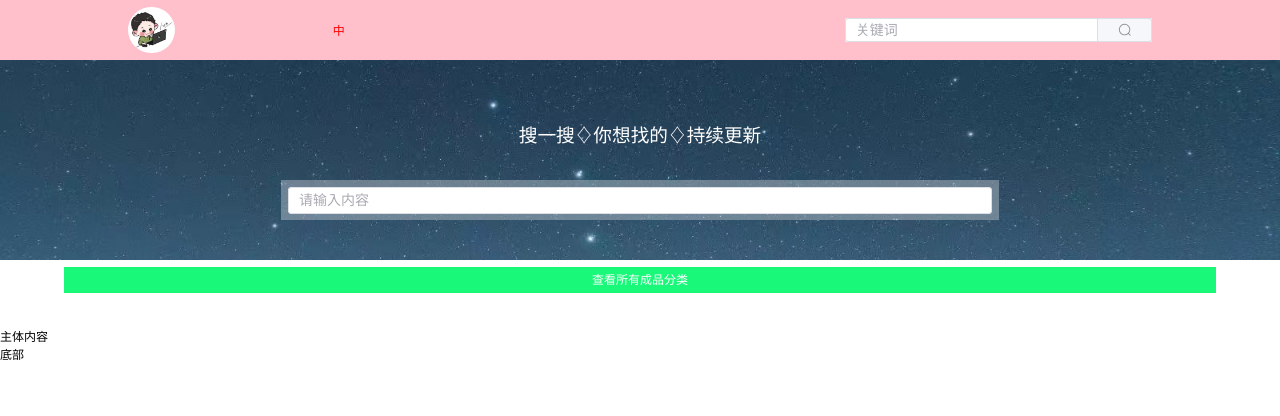
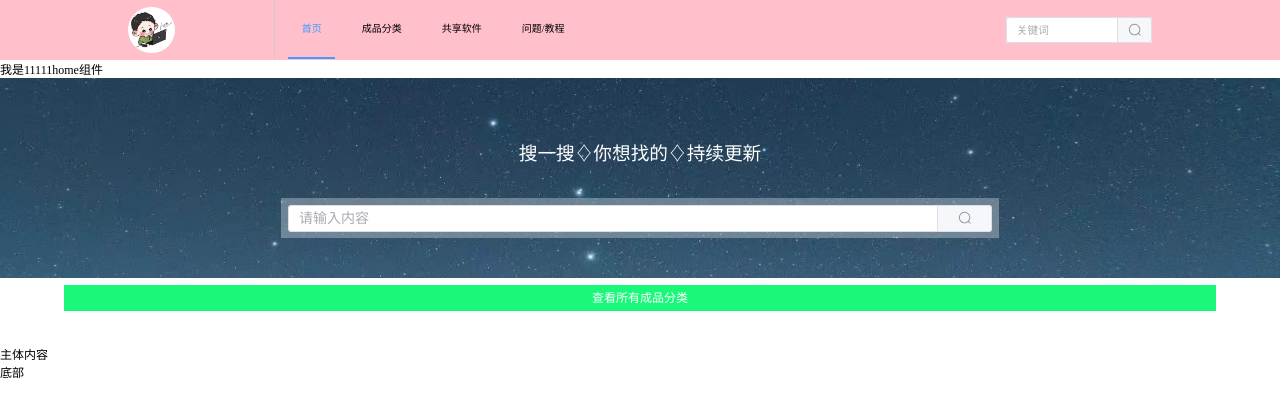
Before and after one commit to lw20001210/Shop, a Vue app: page /home in a window 1280 px wide. Shown: the top 416 px of the page. Built offline with nearby package versions, Linux system fonts and the light colour scheme.

Commit message:
feat:引入了vue路由

```diff
--- a/components.d.ts
+++ b/components.d.ts
@@ -10,5 +10,7 @@ declare module 'vue' {
     ElIcon: typeof import('element-plus/es')['ElIcon']
     ElInput: typeof import('element-plus/es')['ElInput']
     Header: typeof import('./src/components/common/Header.vue')['default']
+    RouterLink: typeof import('vue-router')['RouterLink']
+    RouterView: typeof import('vue-router')['RouterView']
   }
 }
--- a/package.json
+++ b/package.json
@@ -11,7 +11,8 @@
   "dependencies": {
     "element-plus": "^2.7.7",
     "less": "^4.2.0",
-    "vue": "^3.4.29"
+    "vue": "^3.4.29",
+    "vue-router": "^4.4.0"
   },
   "devDependencies": {
     "@types/node": "^20.14.10",
--- a/src/App.vue
+++ b/src/App.vue
@@ -1,10 +1,12 @@
 <template>
   <div class="container">
     <Header></Header>
+    <RouterView></RouterView>
     <nav>
       <h1>搜一搜♢你想找的♢持续更新</h1>
       <div class="searchBox">
         <el-input class="search" placeholder="请输入内容" v-model="inputText" clearable>
+          <template #append><el-icon><Search /></el-icon></template>
         </el-input>
       </div>
     </nav>
@@ -20,6 +22,7 @@
 <script setup lang="ts">
 import { ref } from 'vue';
 import Header from "./components/common/Header.vue";
+import { RouterView } from 'vue-router';
 let inputText = ref('');
 
 </script>
--- a/src/components/common/Header.vue
+++ b/src/components/common/Header.vue
@@ -3,15 +3,18 @@
     <div class="left">
       <img class="logoImg" :src="logoPng" alt="" />
     </div>
-    <div class="center">中
+    <div class="center">
+      <div class="routerTab" @click="changeTab(index)" v-for="(item,index) in routerKeys" :key="item.id" :class="{routerActive:index==activeIndex}">
+         <div class="routerItem">
+          {{ item.text }}
+         </div>
+      </div>
     </div>
-    <div class="right">
-      <el-input
-        placeholder="关键词"
-        v-model="inputContent"
-        class="input-with-select"
-      >
-      <template #append><el-icon><Search /></el-icon></template>
+    <div class="right" :class="{ active: focusFlag }">
+      <el-input placeholder="关键词" v-model="inputContent" class="input-with-select" @focus="inputFocu" @blur="inputBlur">
+        <template #append><el-icon>
+            <Search />
+          </el-icon></template>
       </el-input>
     </div>
   </div>
@@ -21,6 +24,23 @@
 import { ref } from 'vue';
 import logoPng from "../../assets/logos/logo.jpg";
 let inputContent = ref('');
+let activeIndex=ref(0);
+let focusFlag = ref(false);
+let routerKeys=ref([
+  {id:1,text:'首页'},
+  {id:1,text:'成品分类'},
+  {id:1,text:'共享软件'},
+  {id:1,text:'问题/教程'},
+])
+const inputFocu = () => {
+  focusFlag.value = true;
+}
+const inputBlur = () => {
+  focusFlag.value = false;
+}
+const changeTab=(index:number)=>{
+  activeIndex.value=index
+}
 </script>
 
 <style lang="less" scoped>
@@ -37,8 +57,9 @@ let inputContent = ref('');
   align-items: center;
 
   .left,
-  .right,.center {
-    flex: 2;
+  .right,
+  .center {
+    flex: 1;
     height: 100%;
     display: flex;
     align-items: center;
@@ -50,21 +71,52 @@ let inputContent = ref('');
     .logoImg {
       object-fit: cover;
       width: .875rem;
-      height:.875rem;
+      height: .875rem;
       border-radius: 50%;
     }
   }
-  .right{
-    flex:3;
-    .input-with-select{
+
+  .right {
+    flex: 1;
+    transition: all .3s;
+    .input-with-select {
       background: #e6e6e6;
-      height:.4375rem;
+      height: .5rem;
     }
+
+    :deep(.el-input-group__append, .el-input-group__prepend) {
+      padding: 0 .1875rem;
+    }
+    :deep(.el-input__inner){
+      font-size:.2rem;
+    }
+  }
+
+  .active {
+    flex: 3;
   }
 
   .center {
     flex: 5;
-    height: 100%;
+    font-size:.1875rem;
+    color: black;
+    border-left: 1px solid #ccc;
+    .routerTab{
+      margin-left: .25rem;
+      height:1.0625rem;
+      line-height: 1.0625rem;
+      border-bottom: 2px solid transparent;
+    }
+    .routerItem{
+      padding: 0 .25rem;
+    }
+    .routerItem:hover{
+      color: #409eff;
+    }
+    .routerActive{
+      border-color: #409eff;
+      color: #409eff;
+    }
   }
 }
 </style>
--- a/src/main.ts
+++ b/src/main.ts
@@ -2,9 +2,10 @@ import { createApp } from 'vue'
 import './style.css'
 import App from './App.vue'
 import * as ElementPlusIconsVue from '@element-plus/icons-vue'
-
+import {router} from "./router/index"
 const app = createApp(App)
 for (const [key, component] of Object.entries(ElementPlusIconsVue)) {
   app.component(key, component)
 }
-app.mount('#app')
+app.use(router);
+app.mount('#app');
--- a/src/style.css
+++ b/src/style.css
@@ -22,6 +22,9 @@ time, mark, audio, video {
 article, aside, details, figcaption, figure,
 footer, header, hgroup, menu, nav, section {
 	display: block;
+}
+body{
+	box-sizing: border-box;
 }
 ol, ul {
 	list-style: none;
--- /dev/null
+++ b/src/views/Home/Home.vue
@@ -0,0 +1,12 @@
+<template>
+  <div>我是11111home组件</div>
+</template>
+
+<script setup lang='ts'>
+// import { ref, reactive } from 'vue'
+
+</script>
+
+<style lang='less' scoped>
+
+</style>
--- /dev/null
+++ b/src/views/Sort/Sort.vue
@@ -0,0 +1,12 @@
+<template>
+    <div>我是sort组件</div>
+  </template>
+
+  <script setup lang='ts'>
+  // import { ref, reactive } from 'vue'
+
+  </script>
+
+  <style lang='less' scoped>
+
+  </style>
```
Also changed, not shown: src/router/index.ts (added, +15 -0 lines), 1 other file (tests, documents, lock files or other folders).
